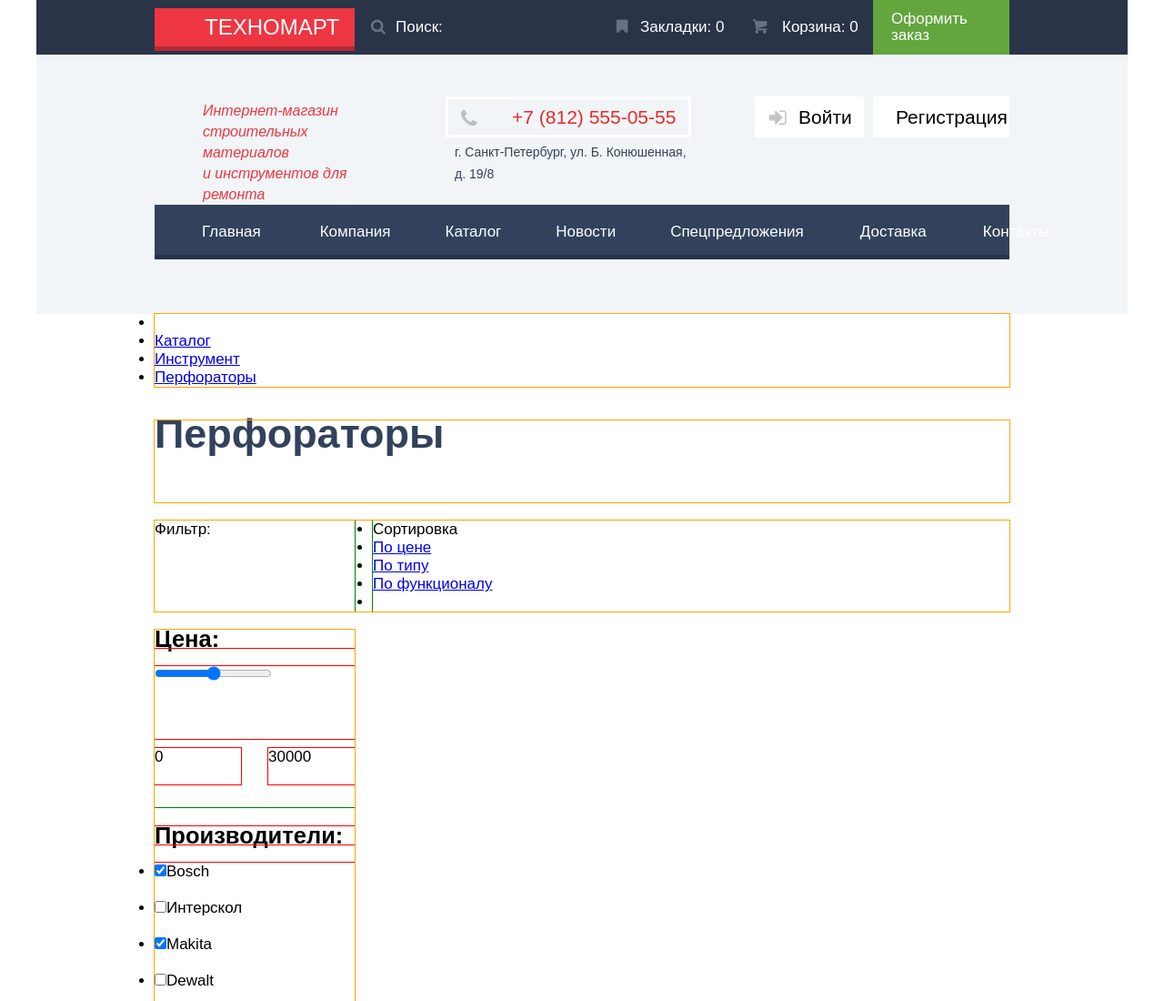
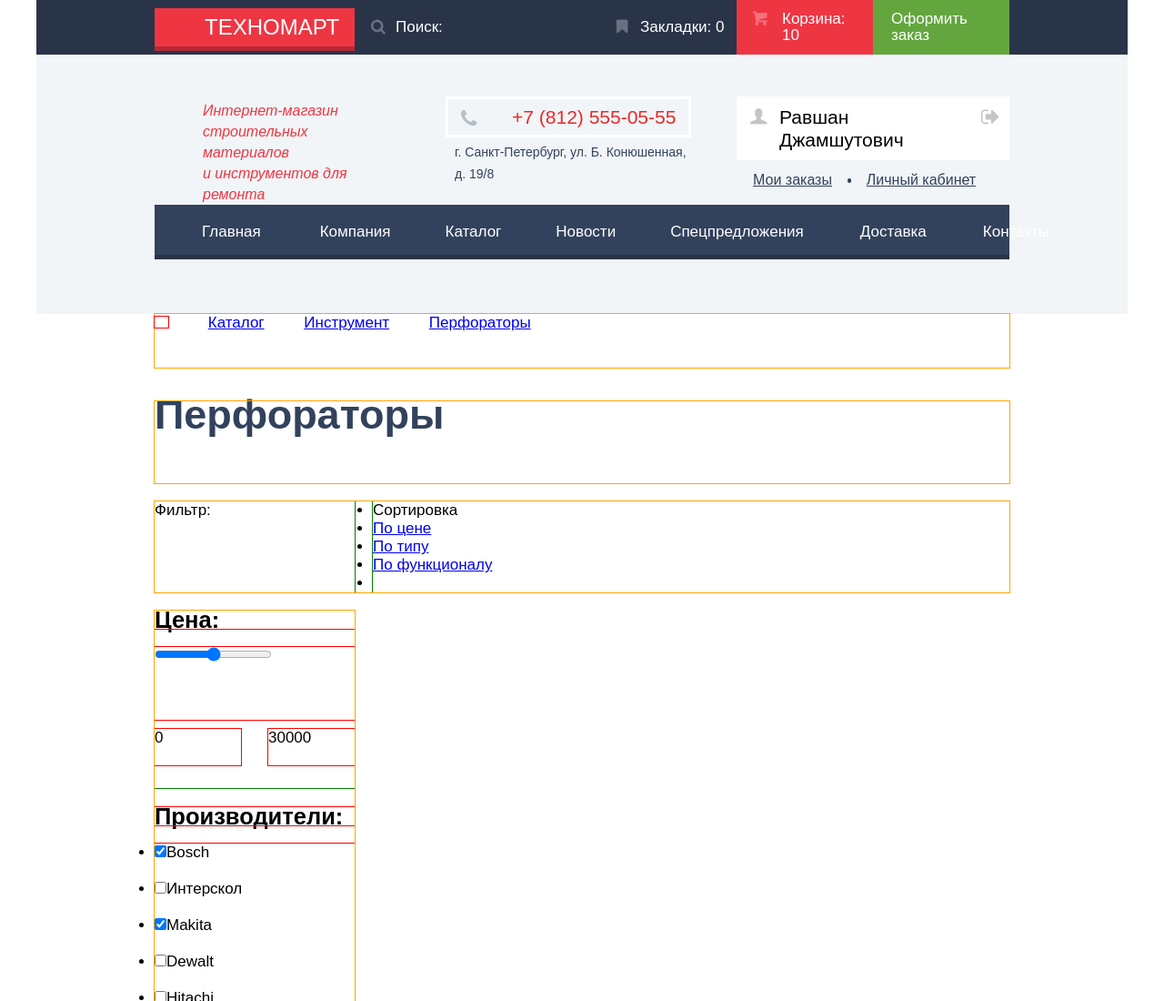
Before and after one commit to Kos63rus/328583-technomart, a plain HTML site: page catalog.html in a window 1280 px wide. Shown: the top 1100 px of the page at 91% size. Drawn offline with Linux system fonts and the light colour scheme; files whose address does not match are found by name; a web font is replaced by a local one.

Commit message:
Сверстан хедер каталога

```diff
--- a/catalog.html
+++ b/catalog.html
@@ -23,8 +23,8 @@
           <li>
             <a href="#" title="Закладки">Закладки: 0</a>
           </li>
-          <li>
-            <a href="#" title="Корзина">Корзина: 0</a>
+          <li class="basket-fill">
+            <a href="#" title="Корзина">Корзина: 10</a>
           </li>
           <li>
             <a href="#" title="Оформить заказ">
@@ -48,19 +48,21 @@
               г. Санкт-Петербург, ул. Б. Конюшенная, д. 19/8
             </div>
           </div>
-          <div class="header-middle-block-registration">
-            <div class="login-wrapper">
-              <a class="login" href="#" title="Войти">Войти</a>
+          <div class="header-middle-user-block">
+            <div class="user-block-wrapper">
+              <a class="user-profile" href="#" title="Профиль">Равшан Джамшутович</a>
+              <a class="logout" href="#" title="Выход"></a>
             </div>
-            <div class="registration-wrapper">
-              <a class="registration" href="#" title="Регистрация">Регистрация</a>
+            <div class="user-block-menu">
+              <a href="#" title="Мои заказы">Мои заказы</a>
+              <a href="#" title="Личный кабинет">Личный кабинет</a>
             </div>
           </div>
         </div>
         <nav class="main-navigation">
-          <a href="#" title="Главная">Главная</a>
+          <a href="index.html" title="Главная">Главная</a>
           <a href="#" title="Компания">Компания</a>
-          <a href="#" title="Каталог">Каталог</a>
+          <a title="Каталог">Каталог</a>
           <a href="#" title="Новости">Новости</a>
           <a href="#" title="Спецпредложения">Спецпредложения</a>
           <a href="#" title="Доставка">Доставка</a>
@@ -71,7 +73,9 @@
     <main class="container">
       <ul class="breadcrumbs">
         <li>
-          <a href="index.html" title="Главная"></a>
+          <a href="index.html" title="Главная">
+            <span class="sprite sprite-icon-home catalog-icon-home"></span>
+          </a>
         </li>
         <li>
           <a href="#" title="Каталог">Каталог</a>
--- a/css/style.css
+++ b/css/style.css
@@ -203,7 +203,8 @@ body {
   color: #ffffff;
 }/* Firefox 18- */
 
-.index-form input[type="text"]:-ms-input-placeholder {
+.index-form input[type="text"]:-ms-input-placeholder,
+.catalog-form input[type="text"]:-ms-input-placeholder {
   color: #ffffff;
 }
 
@@ -227,22 +228,26 @@ body {
 }
 
 /*состояние иконки при наведении на форму*/
-.index-form input:hover ~ .search-icon::before {
+.index-form input:hover ~ .search-icon::before,
+.catalog-form input:hover ~ .search-icon::before {
   cursor: pointer;
   opacity: 1;
 }
 
-.index-form input:focus ~ .search-icon::before {
+.index-form input:focus ~ .search-icon::before,
+.catalog-form input:focus ~ .search-icon::before {
   background-position: -104px -176px;
   opacity: 1;
 }
 
-.index-form input:hover {
+.index-form input:hover,
+.catalog-form input:hover {
   background-color: #212a3a;
   cursor: pointer;
 }
 
-.index-form input:focus {
+.index-form input:focus,
+.catalog-form input:focus {
   color: #000000;
   background-color: #ffffff;
   cursor: pointer;
@@ -425,6 +430,7 @@ body {
   justify-content: flex-end;
   font-size: 21px;
   line-height: 25px;
+  outline: 1px solid red;
 }
 
 .login-wrapper {
@@ -1661,15 +1667,158 @@ body {
   color: #ee3643;
   text-decoration: none;
 }
-/*^^Сетка главной страницы^^*/
-
-/*Сетка каталога*/
+/*                                  ^^Сетка главной страницы^^            */
+
+/*                                        Сетка каталога                  */
+
+.header-top-block .basket-fill {
+  background-color: #ee3643;
+}
+
+.header-middle-user-block {
+  width: 300px;
+  font-size: 21px;
+  line-height: 25px;
+  /*outline: 1px solid red;*/
+}
+
+.header-middle-user-block .user-block-wrapper {
+  position: relative;
+  display: flex;
+  box-sizing: border-box;
+  width: 300px;
+  min-height: 45px;
+  margin-top: 46px;
+  margin-bottom: 7px;
+  color: #000000;
+  background-color: #ffffff;
+}
+
+.user-block-wrapper .user-profile {
+  box-sizing: border-box;
+  width: 265px;
+  padding-top: 10px;
+  padding-bottom: 10px;
+  padding-left: 47px;
+  font-size: 21px;
+  line-height: 25px;
+  font-weight: normal;
+  color: #000000;
+  /*background-color: #ffffff;*/
+}
+
+.user-profile::before {
+  position: absolute;
+  top: 13px;
+  left: 14px;
+  content: "";
+  width: 20px;
+  height: 18px;
+  background: url("../img/spritesheet.png") no-repeat -93px -77px;
+  /*outline: 1px solid red;*/
+
+}
+
+.user-profile:hover::before {
+  background-position: -123px -77px;
+}
+
+.user-profile:active::before {
+  background-position: -93px -77px;
+}
+
+.user-block-wrapper .user-profile:active {
+  color: rgba(0, 0, 0, 0.3)
+}
+
+.user-block-wrapper .logout {
+  position: relative;
+  box-sizing: border-box;
+  width: 35px;
+  padding-top: 10px;
+  padding-bottom: 10px;
+}
+
+.logout::before {
+  position: absolute;
+  top: 14px;
+  right: 11px;
+  content: "";
+  width: 21px;
+  height: 17px;
+  background: url("../img/spritesheet.png") no-repeat -35px -147px;
+  /*outline: 1px solid red;*/
+}
+
+.logout:hover::before {
+  background-position: -66px -147px;
+}
+
+.logout:active::before {
+  background-position: -35px -147px;
+}
+
+.user-block-menu {
+  width: 300px;
+  /*outline: 1px solid green;*/
+}
+
+.user-block-menu a {
+  font-size: 16px;
+  line-height: 18px;
+  font-weight: normal;
+  text-decoration: underline;
+  color: #32425c;
+}
+
+.user-block-menu a:hover {
+  color: #ee3643;
+}
+
+.user-block-menu a:active {
+  color: rgba(50, 66, 92, 0.3);
+}
+
+.user-block-menu a:first-child {
+  position: relative;
+  margin-left: 18px;
+  margin-right: 32px;
+  /*outline: 1px solid orange;*/
+}
+
+.user-block-menu a:first-child::after {
+  position: absolute;
+  top: 7px;
+  right: -21px;
+  content: "";
+  width: 4px;
+  height: 5px;
+  background-color: #32425c;
+  border-radius: 2px;
+}
+
 .breadcrumbs {
   width: 940px;
-  min-height: 60px;
-  margin: 0;
-  padding: 0;
+  min-height: 59px;
+  margin: 0;
+  padding: 0;
+  list-style: none;
   outline: 1px solid orange;
+}
+
+.breadcrumbs li {
+  position: relative;
+  display: inline-block;
+  padding-right: 39px;
+}
+
+.catalog-icon-home {
+  width: 50px;
+  height: 50px;
+}
+
+.breadcrumbs .sprite-icon-home {
+  outline: 1px solid red;
 }
 
 .catalog-content-title {
```
Also changed, not shown: index.html (+2 -2 lines).
